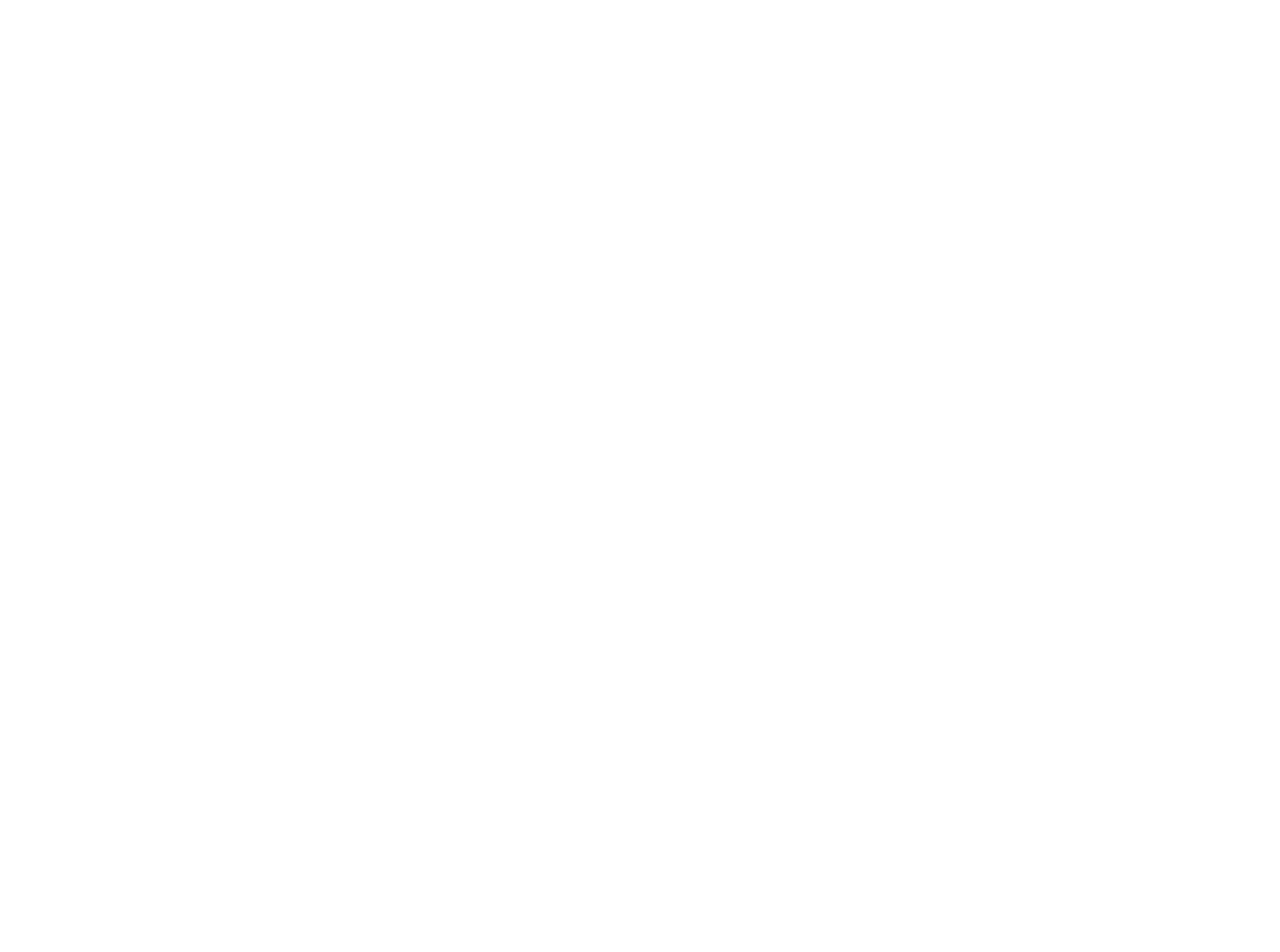
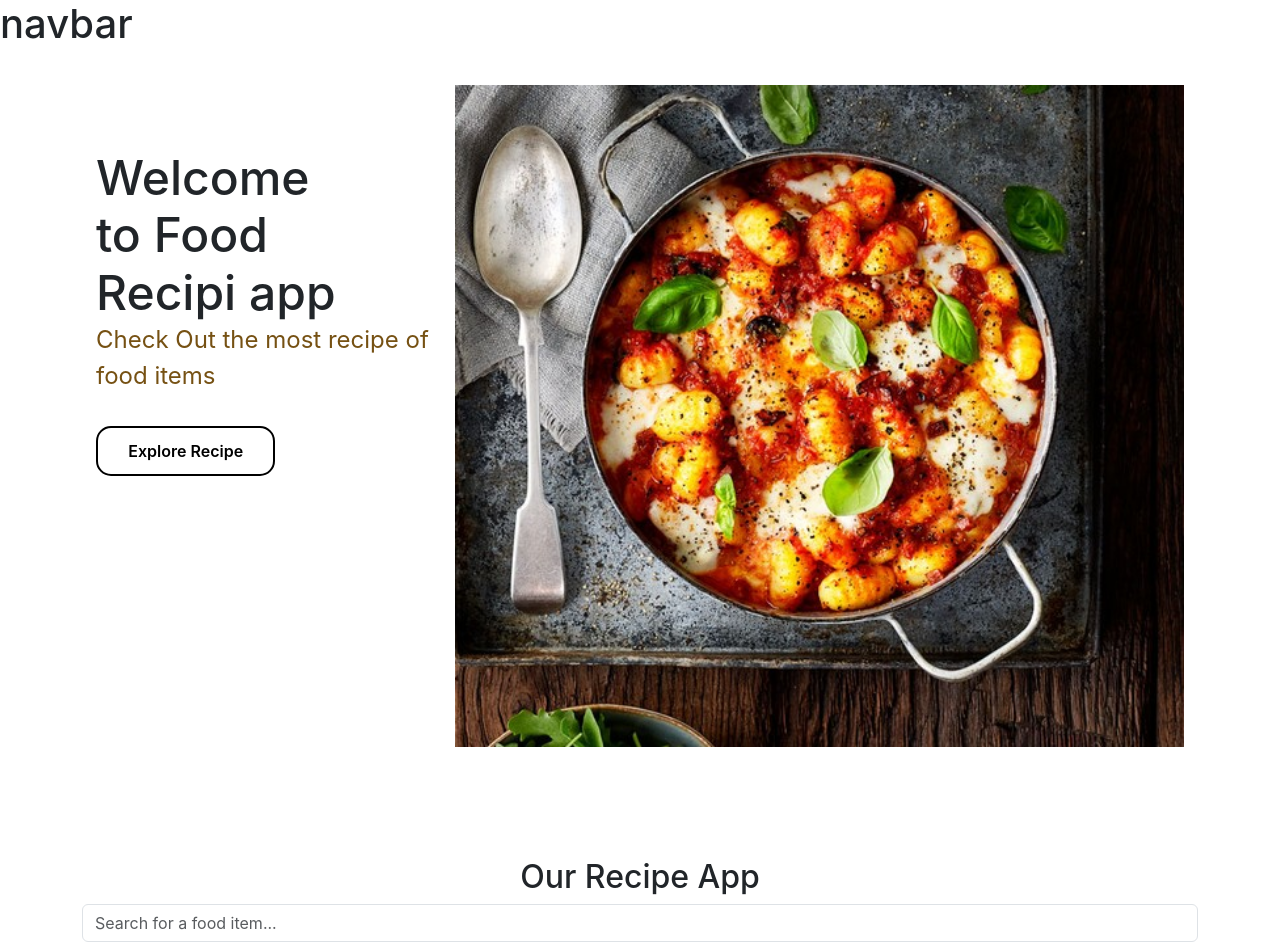
Before and after one commit to PranavJAIN12/Food-Recipe, a React (Create React App) app: page / in a window 1280 px wide. Shown: the top 952 px of the page. Before the commit the page ends 800 px from the top, so only its background shows below. Built offline with nearby package versions, Linux system fonts and the light colour scheme.

Commit message:
home page

```diff
--- a/public/index.html
+++ b/public/index.html
@@ -25,6 +25,7 @@
       Learn how to configure a non-root public URL by running `npm run build`.
     -->
     <title>Food-recipe</title>
+    <link href="https://cdn.jsdelivr.net/npm/bootstrap@5.3.3/dist/css/bootstrap.min.css" rel="stylesheet" integrity="sha384-QWTKZyjpPEjISv5WaRU9OFeRpok6YctnYmDr5pNlyT2bRjXh0JMhjY6hW+ALEwIH" crossorigin="anonymous">
   </head>
   <body>
     <noscript>You need to enable JavaScript to run this app.</noscript>
@@ -39,5 +40,6 @@
       To begin the development, run `npm start` or `yarn start`.
       To create a production bundle, use `npm run build` or `yarn build`.
     -->
+    <script src="https://cdn.jsdelivr.net/npm/bootstrap@5.3.3/dist/js/bootstrap.bundle.min.js" integrity="sha384-YvpcrYf0tY3lHB60NNkmXc5s9fDVZLESaAA55NDzOxhy9GkcIdslK1eN7N6jIeHz" crossorigin="anonymous"></script>
   </body>
 </html>
--- a/src/App.js
+++ b/src/App.js
@@ -1,11 +1,16 @@
 
 import './App.css';
+import HomePage from './Components/HomePage';
+import Navbar from './Components/Navbar';
+import SearchBar from './Components/SearchBar';
 
 function App() {
   return (
-    <div className="App">
-
-    </div>
+   <>
+    <Navbar/>
+    <HomePage/>
+    <SearchBar/>
+   </>
   );
 }
 
--- /dev/null
+++ b/src/Components/HomePage.css
@@ -0,0 +1,70 @@
+#heroBanner{
+    width: 85%;
+    margin: auto;
+    display: flex;
+    justify-content: space-between;
+    margin: 2.3rem auto;
+    overflow: hidden;
+    height: calc(100vh - 4rem);
+}
+.right-container img{
+    height: 90%;
+    object-fit: cover;
+
+}
+.left-container{
+    display: flex;
+    flex-direction: column;
+    margin-top: 4rem;
+}
+.left-container h1{
+    font-size: 3rem;
+    width: 70%;
+    margin-bottom: 0px;
+}
+.left-container p{
+    font-size: 1.5rem;
+    color: #765113;
+}
+.btn{
+    appearance: none;
+    background-color: transparent;
+    border: 2px solid #000000;
+    border-radius: 15px;
+    box-sizing: border-box;
+    color: #000000;
+    cursor: pointer;
+    display: inline-block;
+    font-size: 16px;
+    font-weight: 600;
+    line-height: 0;
+    margin-top: 1rem;
+    min-height: 50px;
+    min-width: 0;
+    outline: none;
+    padding: 10px 18px;
+    text-align: center;
+    text-decoration: none;
+    transition: all 300ms cubic-bezier(.23, 1, 0.32, 1);
+    user-select: none;
+    -webkit-user-select: none;
+    touch-action: manipulation;
+    width: 50%;
+    will-change: transform;
+  }
+  .btn:disabled {
+    pointer-events: none;
+  }
+
+  .btn:hover {
+    color: #000;
+    background-color: #F0A500;
+    box-shadow: rgba(0, 0, 0, 0.25) 0 8px 15px;
+    transform: translateY(-2px);
+    transition: 0.7s;
+  }
+
+  .btn:active {
+    box-shadow: none;
+    transform: translateY(0);
+  }
--- /dev/null
+++ b/src/Components/HomePage.js
@@ -0,0 +1,17 @@
+import React from 'react'
+import banner from '../food.jpg'
+import './HomePage.css'
+export default function HomePage() {
+  return (
+    <section id='heroBanner'>
+      <div className='left-container'>
+        <h1>Welcome to Food Recipi app</h1>
+        <p>Check Out the most recipe of food items</p>
+        <button className='btn'>Explore Recipe</button>
+      </div>
+      <div className="right-container">
+        <img className='banner' src={banner} alt='img'/>
+      </div>
+    </section>
+  )
+}
--- a/src/Components/SearchBar.js
+++ b/src/Components/SearchBar.js
@@ -1,8 +1,27 @@
-import React from 'react'
+import React,{useState} from 'react'
 
 export default function SearchBar() {
+    const[search, setSearch] = useState("")
+
+    const handleSubmit=(e)=>{
+        console.log("button clicked")
+        e.preventDefault();
+    }
+
+    const handleChange=(e)=>{
+        setSearch(e.target.value)
+    }
+
   return (
-    <div>
+    <div className='searh container text-center'>
+    <h2 className='text-center'>Our Recipe App</h2>
+    <form onSubmit={handleSubmit}>
+
+      <input type="text" class="form-control" id="exampleInputEmail1" aria-describedby="emailHelp" placeholder="Search for a food item..."
+        value={search}
+        onChange={handleChange}></input>
+      <button className="btn btn-primary"type="submit">Search</button>
+    </form>
 
     </div>
   )
```
Also changed, not shown: src/food.jpg (added).
